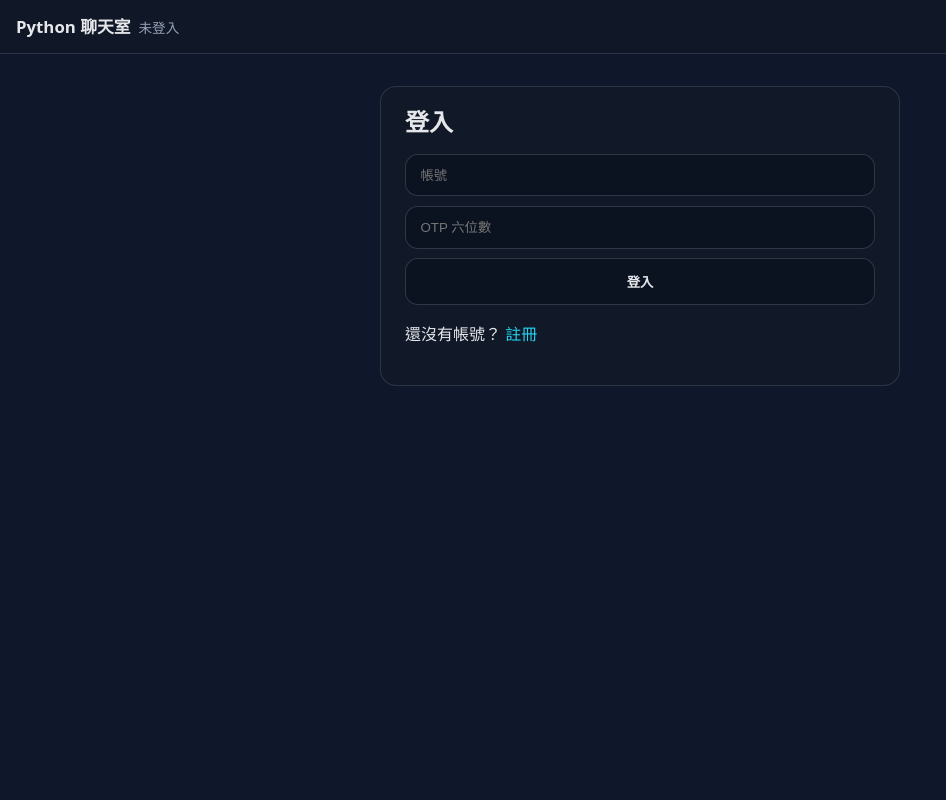
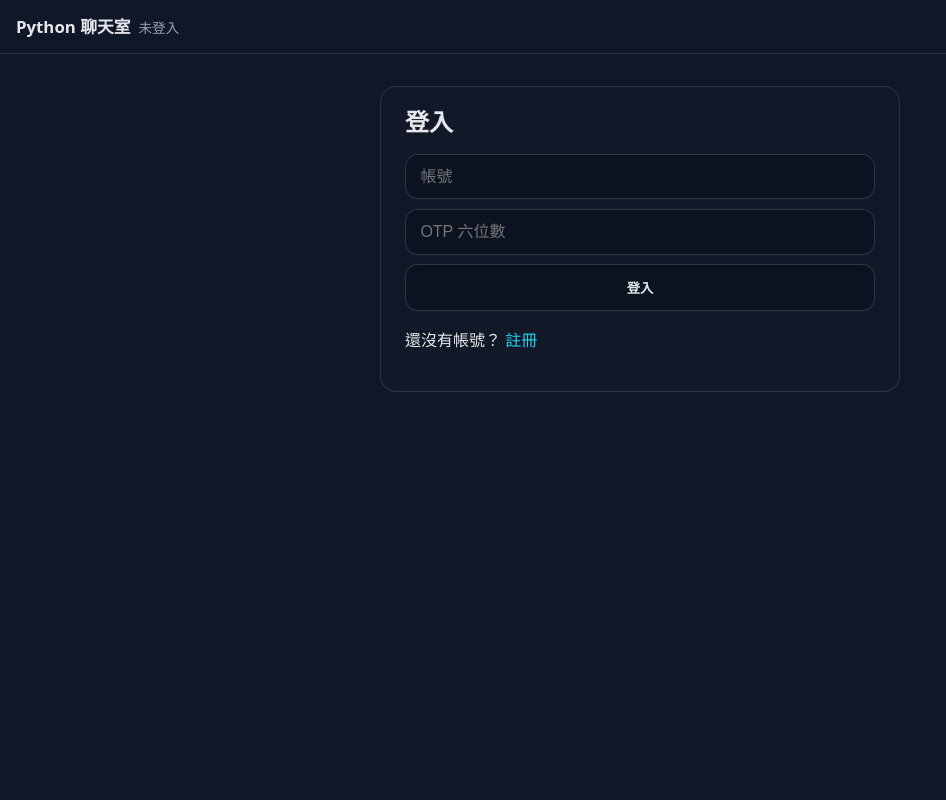
Before and after one commit to sscomp/python-chat, a FastAPI app: page / in a window 1280 px wide. Shown: the whole page, without its empty margins (0-946 px from the left). Run offline with FastAPI, Linux system fonts and the light colour scheme.

Commit message:
update Dockerfile and configs

```diff
--- a/app/templates/index.html
+++ b/app/templates/index.html
@@ -2,7 +2,7 @@
 <html lang="zh-Hant">
 <head>
   <meta charset="utf-8" />
-  <meta name="viewport" content="width=device-width, initial-scale=1, viewport-fit=cover" />
+  <meta name="viewport" content="width=device-width, initial-scale=1, maximum-scale=1, user-scalable=no">
   <title>Python 聊天室</title>
   <link rel="stylesheet" href="/static/style.css" />
   <link rel="manifest" href="/static/manifest.json">
--- a/static/style.css
+++ b/static/style.css
@@ -170,3 +170,11 @@ a { color: var(--accent); cursor: pointer; text-decoration: none; }
 @media (max-width: 480px) {
   .bubble { max-width: 88%; }
 }
+
+input, textarea, select {
+  font-size: 16px;
+}
+
+html, body {
+  touch-action: manipulation;
+}
```
